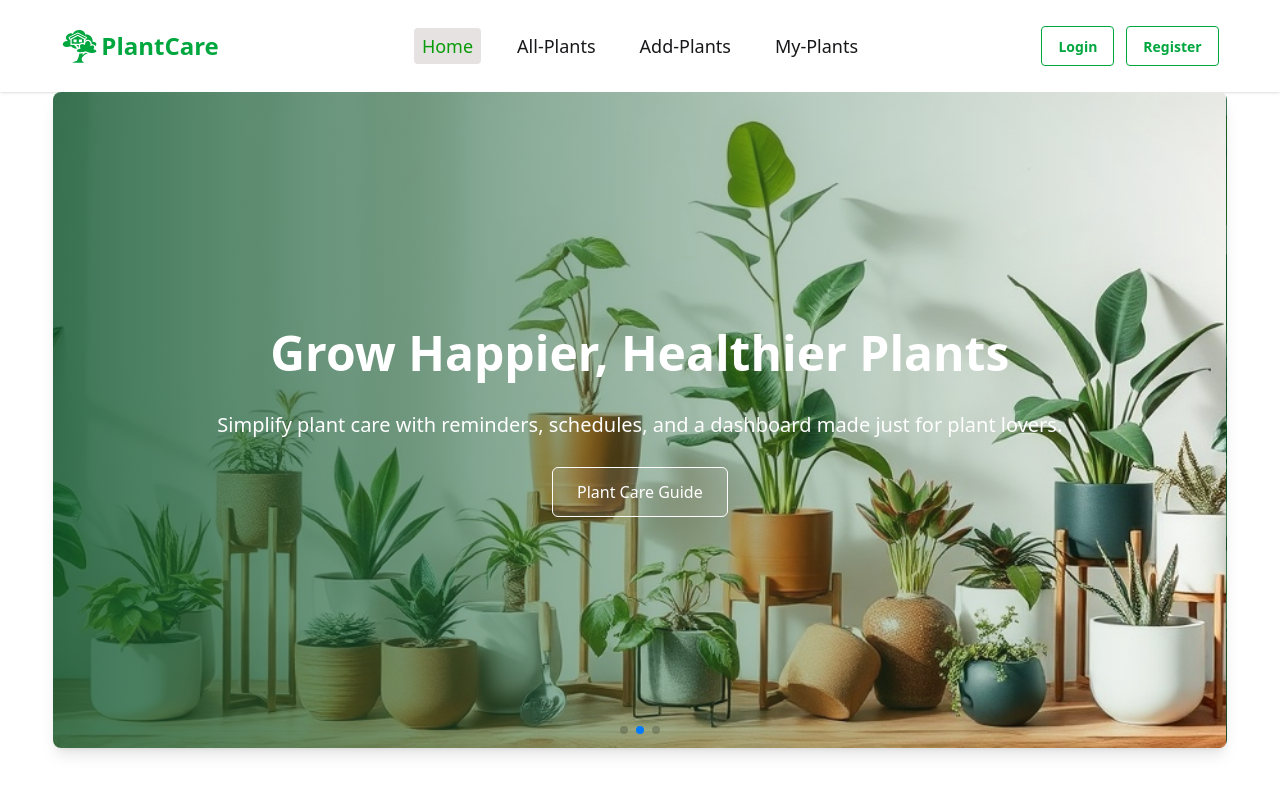
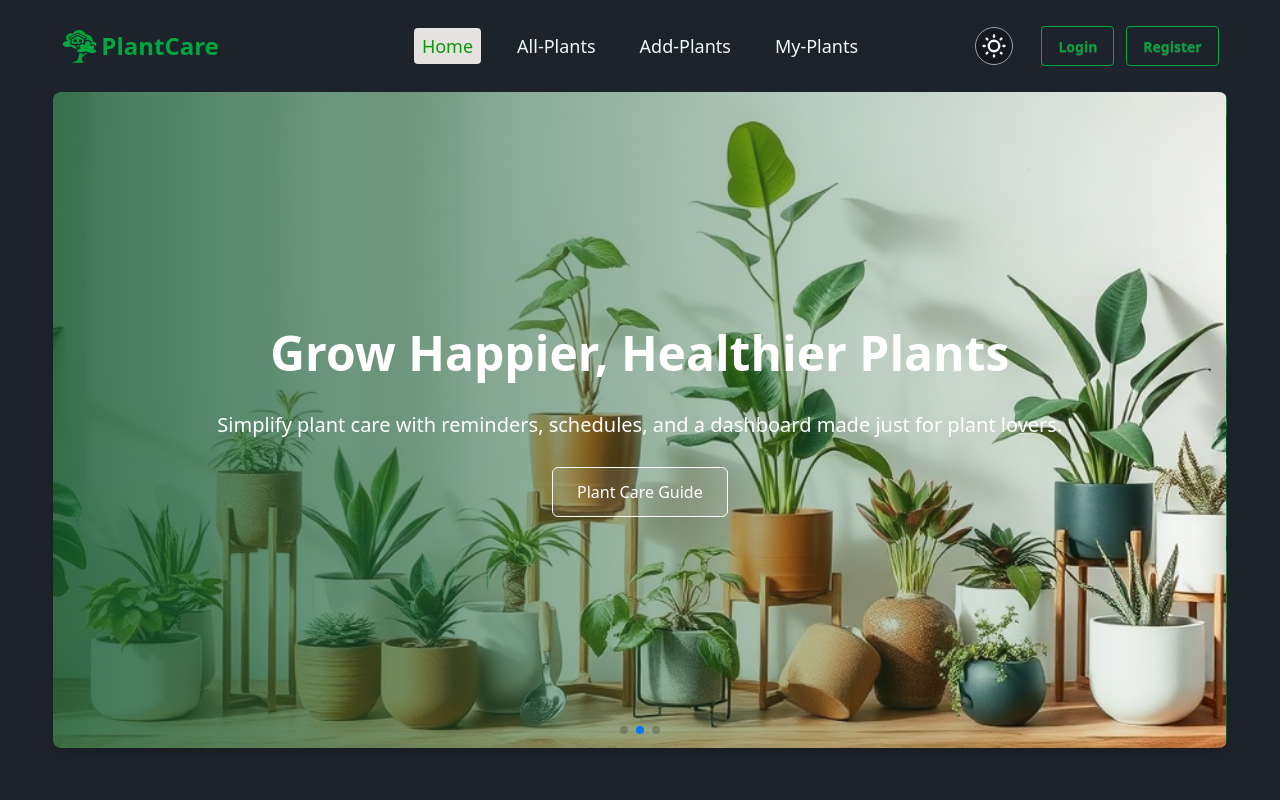
Before and after one commit to Md-Shakib-Akando/Plant-care-client-side, a React (Vite) app: page / in a window 1280 px wide. Shown: the top 800 px of the page. Built offline with nearby package versions, Linux system fonts and the light colour scheme; no server answers.

Commit message:
light/dark theme toggle added

```diff
--- a/src/App.css
+++ b/src/App.css
@@ -1,5 +1,9 @@
 @import "tailwindcss";
-@plugin "daisyui";
+@plugin "daisyui" {
+  themes: light --default, dark --prefersdark;
+}
+
+
 
 .active li{
   color:rgb(9, 155, 9);
--- a/src/Components/Header/Navbar.jsx
+++ b/src/Components/Header/Navbar.jsx
@@ -1,4 +1,4 @@
-import React, { useContext } from 'react';
+import React, { useContext, useEffect, useState } from 'react';
 import { NavLink, useNavigate } from 'react-router';
 import { GiTreehouse } from "react-icons/gi";
 import { AuthContext } from '../../AuthContext';
@@ -18,6 +18,20 @@
 const Navbar = () => {
     const { user, setUser, handleLogOut } = useContext(AuthContext);
     const navigate = useNavigate();
+    const [theme,setTheme]=useState(localStorage.getItem('theme')?localStorage.getItem('theme'):"dark")
+    const handleToggle=e=>{
+        if(e.target.checked){
+            setTheme('dark');
+        }
+        else{
+            setTheme('light');
+        }
+    }
+    useEffect(()=>{
+        localStorage.setItem('theme',theme);
+        const localTheme=localStorage.getItem('theme');
+        document.querySelector('html').setAttribute('data-theme',localTheme)
+    },[theme])
     const handleGoogleSingOut = () => {
         handleLogOut()
             .then(result => {
@@ -53,6 +67,32 @@
                         </ul>
                     </div>
                     <div className="navbar-end">
+                        <div className='mr-7 border-1 border-gray-400 bg-base-300 p-1 rounded-full'>
+                            <label className="swap swap-rotate">
+
+                            <input type="checkbox"
+                            checked={theme=='dark'? true:false}
+                             onChange={handleToggle} />
+
+
+                            <svg
+                                className="swap-on h-7 w-7 fill-current"
+                                xmlns="http://www.w3.org/2000/svg"
+                                viewBox="0 0 24 24">
+                                <path
+                                    d="M5.64,17l-.71.71a1,1,0,0,0,0,1.41,1,1,0,0,0,1.41,0l.71-.71A1,1,0,0,0,5.64,17ZM5,12a1,1,0,0,0-1-1H3a1,1,0,0,0,0,2H4A1,1,0,0,0,5,12Zm7-7a1,1,0,0,0,1-1V3a1,1,0,0,0-2,0V4A1,1,0,0,0,12,5ZM5.64,7.05a1,1,0,0,0,.7.29,1,1,0,0,0,.71-.29,1,1,0,0,0,0-1.41l-.71-.71A1,1,0,0,0,4.93,6.34Zm12,.29a1,1,0,0,0,.7-.29l.71-.71a1,1,0,1,0-1.41-1.41L17,5.64a1,1,0,0,0,0,1.41A1,1,0,0,0,17.66,7.34ZM21,11H20a1,1,0,0,0,0,2h1a1,1,0,0,0,0-2Zm-9,8a1,1,0,0,0-1,1v1a1,1,0,0,0,2,0V20A1,1,0,0,0,12,19ZM18.36,17A1,1,0,0,0,17,18.36l.71.71a1,1,0,0,0,1.41,0,1,1,0,0,0,0-1.41ZM12,6.5A5.5,5.5,0,1,0,17.5,12,5.51,5.51,0,0,0,12,6.5Zm0,9A3.5,3.5,0,1,1,15.5,12,3.5,3.5,0,0,1,12,15.5Z" />
+                            </svg>
+
+
+                            <svg
+                                className="swap-off h-7 w-7 fill-current"
+                                xmlns="http://www.w3.org/2000/svg"
+                                viewBox="0 0 24 24">
+                                <path
+                                    d="M21.64,13a1,1,0,0,0-1.05-.14,8.05,8.05,0,0,1-3.37.73A8.15,8.15,0,0,1,9.08,5.49a8.59,8.59,0,0,1,.25-2A1,1,0,0,0,8,2.36,10.14,10.14,0,1,0,22,14.05,1,1,0,0,0,21.64,13Zm-9.5,6.69A8.14,8.14,0,0,1,7.08,5.22v.27A10.15,10.15,0,0,0,17.22,15.63a9.79,9.79,0,0,0,2.1-.22A8.11,8.11,0,0,1,12.14,19.73Z" />
+                            </svg>
+                        </label>
+                        </div>
 
                         {
                             user ? (<div className='flex gap-1'>
@@ -63,7 +103,7 @@
                                         className="w-10 h-10 rounded-full border-2 border-blue-500"
                                         data-tooltip-id="profile-tooltip"
                                         data-tooltip-content={user?.displayName || 'No Name'}
-                                    />  : <CgProfile size={32} />
+                                    /> : <CgProfile size={32} />
                                 } <div>
                                     <button onClick={handleGoogleSingOut} className="btn hidden lg:flex btn-outline outline-green-600 text-green-600 hover:bg-green-600 hover:text-white">Log Out</button>
 
@@ -75,7 +115,7 @@
                                 </div>
                             </>)
                         }
-                         <ReactTooltip id="profile-tooltip" place="left" />
+                        <ReactTooltip id="profile-tooltip" place="left" />
 
 
 
@@ -89,11 +129,11 @@
                                 className="menu menu-sm dropdown-content bg-base-100 rounded-box z-1 mt-3 -right-6 w-52 p-2 shadow">
                                 {NavItem}
                                 {
-                                    user?(  <button onClick={handleGoogleSingOut} className="btn  btn-outline outline-green-600 text-green-600 hover:bg-green-600 hover:text-white">Log Out</button>):(<>
-                                    <div className='flex gap-1 mt-1'>
-                                        <NavLink to='login'><button className="btn btn-outline outline-green-600 text-green-600 hover:bg-green-600 hover:text-white">Login</button></NavLink>
-                                    <NavLink to='Register'><button className="btn btn-outline outline-green-600 text-green-600 hover:bg-green-600 hover:text-white">Register</button></NavLink>
-                                    </div>
+                                    user ? (<button onClick={handleGoogleSingOut} className="btn  btn-outline outline-green-600 text-green-600 hover:bg-green-600 hover:text-white">Log Out</button>) : (<>
+                                        <div className='flex gap-1 mt-1'>
+                                            <NavLink to='login'><button className="btn btn-outline outline-green-600 text-green-600 hover:bg-green-600 hover:text-white">Login</button></NavLink>
+                                            <NavLink to='Register'><button className="btn btn-outline outline-green-600 text-green-600 hover:bg-green-600 hover:text-white">Register</button></NavLink>
+                                        </div>
                                     </>)
                                 }
                             </ul>
--- a/src/Components/Plant/PlantCard.jsx
+++ b/src/Components/Plant/PlantCard.jsx
@@ -8,9 +8,9 @@
     const formattedDate2 = format(new Date(lastWatered), 'dd/MM/yyyy');
     return (
         <>
-            <tbody className="bg-white divide-y divide-gray-200">
+            <tbody className="bg-base-300 divide-y divide-gray-200">
 
-                    <tr key={_id} className="hover:bg-gray-50">
+                    <tr key={_id} className="hover:bg-base-100">
                       <td className="px-6 py-4 whitespace-nowrap">
                         <div className="flex items-center">
                           <div className="flex-shrink-0 h-10 w-10 rounded-full overflow-hidden">
@@ -21,7 +21,7 @@
                             />
                           </div>
                           <div className="ml-4">
-                            <div className="text-sm text-center ml-10 font-medium text-gray-900">
+                            <div className="text-sm text-center ml-10 font-medium ">
                               {PlantName}
                             </div>
 
--- a/src/Pages/AllPlants.jsx
+++ b/src/Pages/AllPlants.jsx
@@ -20,8 +20,8 @@
         <>
 
             <div className="overflow-x-auto min-h-[calc(100vh-144px)]">
-                <table className="min-w-full my-7 divide-y  divide-gray-200">
-                    <thead className="bg-gray-100 ">
+                <table className="min-w-full my-7 divide-y  divide-gray-300">
+                    <thead className="bg-base-300 ">
                         <tr >
 
                             <th
--- a/src/Pages/MyPlants.jsx
+++ b/src/Pages/MyPlants.jsx
@@ -58,11 +58,11 @@
                         <Link to='/Add-Plants'><button className='btn text-blue-500 border-blue-500 hover:bg-blue-500 hover:text-white '>Go to Add</button></Link>
                     </div>
                     ) : (
-                        <div className='grid grid-cols-1 xl:grid-cols-2 gap-5 lg:gap-8'>
+                        <div className=' grid grid-cols-1 xl:grid-cols-2 gap-5 lg:gap-8'>
                             {
                                 userPlants.map(plant =>
                                     <div key={plant._id}>
-                                        <div className="flex flex-col gap-5 sm:flex-row sm:gap-16 p-4  md:p-5 sm:items-center bg-base-100 shadow-sm">
+                                        <div className="flex flex-col gap-5 sm:flex-row sm:gap-16 p-4  md:p-5 sm:items-center bg-base-300 rounded-xl shadow-sm">
                                             <figure className='sm:w-1/2 '>
                                                 <img
                                                     src={plant.image}
```
Also changed, not shown: src/Pages/Details.jsx (+8 -8 lines).
